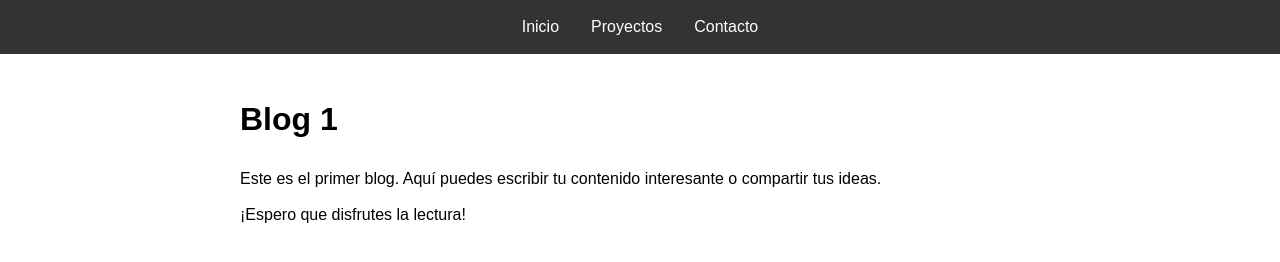
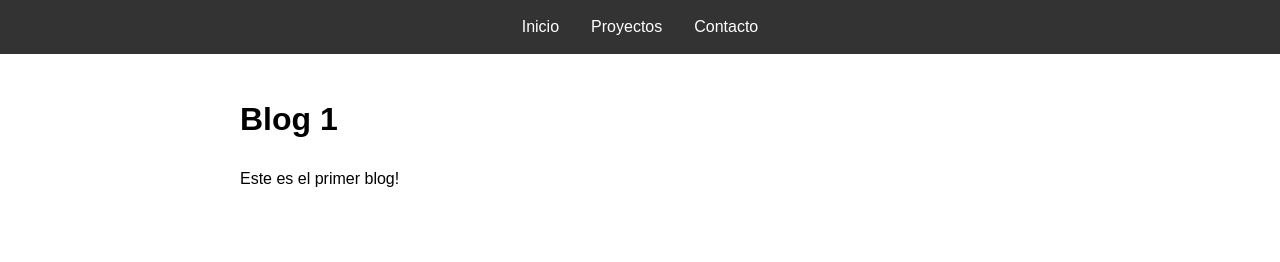
Before and after one commit to esimpsonb/esimpsonb.github.io, a plain HTML site: page blog1.html in a window 1280 px wide. Drawn offline with Linux system fonts and the light colour scheme.

Commit message:
Update blog1.html

```diff
--- a/blog1.html
+++ b/blog1.html
@@ -15,8 +15,7 @@
 
   <div class="container">
     <h1>Blog 1</h1>
-    <p>Este es el primer blog. Aquí puedes escribir tu contenido interesante o compartir tus ideas.</p>
-    <p>¡Espero que disfrutes la lectura!</p>
+    <p>Este es el primer blog!</p>
   </div>
 </body>
 </html>
```
